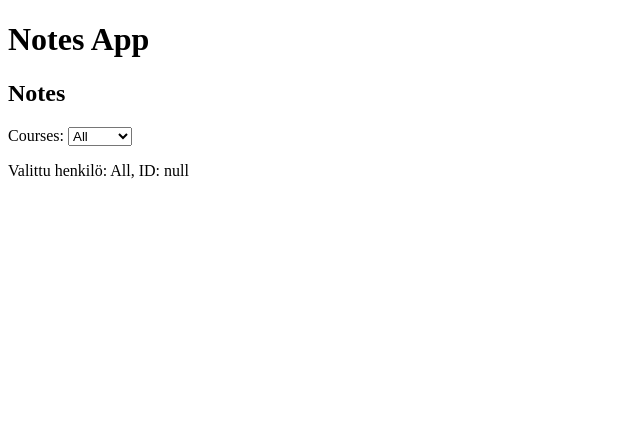
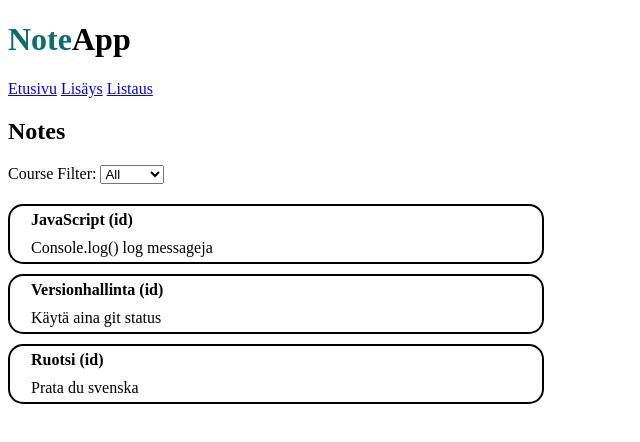
Before and after one commit to Rasmus1000/Note-App, a SvelteKit app: page /list in a window 1280 px wide. Shown: the top 442 px of the page, without its empty margins (0-640 px from the left). Built offline with nearby package versions, Linux system fonts and the light colour scheme.

Commit message:
Second commit

```diff
--- /dev/null
+++ b/src/lib/courseStore.js
@@ -0,0 +1,21 @@
+import { writable } from 'svelte/store';
+
+function createCourses(){
+    let og_courses = [
+    {nimi: "All"},
+    {nimi: "Jeppis"},
+    {nimi: "Jebulis"},
+    {nimi: "Ok"}
+    ];
+    // @ts-ignore
+    const { subscribe, set, update } = writable(og_courses);
+
+    return {
+        subscribe,
+        // @ts-ignore
+        add: (course) => update((courses) => [...courses, course]),
+        reset: () => set([])
+    }
+}
+
+export const courses = createCourses();
--- /dev/null
+++ b/src/lib/notes.json
@@ -0,0 +1,5 @@
+[
+    {"text": "Console.log() log messageja", "timestamp": "", "course": "JavaScript"},
+    {"text": "Käytä aina git status", "timestamp": "", "course": "Versionhallinta"},
+    {"text": "Prata du svenska", "timestamp": "", "course": "Ruotsi"}
+]
--- a/src/routes/+layout.svelte
+++ b/src/routes/+layout.svelte
@@ -1,2 +1,13 @@
-<h1>Notes App</h1>
+<h1><span>Note</span>App</h1>
+<nav>
+    <span><a href="/">Etusivu</a></span>
+    <span><a href="/add">Lisäys</a></span>
+    <span><a href="/list">Listaus</a></span>
+</nav>
 <slot />
+
+<style>
+    span{
+        color: rgb(10, 110, 110);
+    }
+</style>
--- /dev/null
+++ b/src/routes/Course.svelte
@@ -0,0 +1,4 @@
+<script>
+    export let name;
+
+</script>
--- a/src/routes/CourseSelect.svelte
+++ b/src/routes/CourseSelect.svelte
@@ -1,28 +1,39 @@
 <script>
-// @ts-nocheck
-    let courses = [
-        {nimi: "Jeppis", id: 0},
-        {nimi: "Jebulis", id: 1},
-        {nimi: "Ok", id: 2}
-    ];
 
-    const allOption = { nimi: "All", id: null };
-    courses = [allOption, ...courses];
+    import { courses } from '$lib/courseStore.js'
 
-    let selectedCourse = allOption;
+    // @ts-ignore
+    /**
+	 * @type {null | undefined}
+	 */
 
+    let selectedCourse;
+
+    // @ts-ignore
     function handleChange(event) {
     const selectedIndex = event.target.selectedIndex;
-    selectedCourse = courses[selectedIndex];
+    // @ts-ignore
+    selectedCourse = $courses[selectedIndex];
   }
 </script>
 
+<!-- Luo alasvetovalikko -->
 <select on:change={handleChange}>
-    {#each courses as course (course.id)}
-      <option value={course.id}>{course.nimi}</option>
-    {/each}
+  {#each $courses as course}
+    <option value={course.nimi}>{course.nimi}</option>
+  {/each}
 </select>
 
-{#if selectedCourse !== null}
-  <p>Valittu henkilö: {selectedCourse.nimi}, ID: {selectedCourse.id}</p>
+<!-- Näytä valittu objekti -->
+{#if selectedCourse !== undefined && selectedCourse !== null}
+  <p>Valittu objekti: {selectedCourse}</p>
 {/if}
+{#if selectedCourse === null}
+  <p>Valittu objekti: All</p>
+{/if}
+
+<style>
+  select{
+    margin-bottom: 20px;
+  }
+</style>
--- /dev/null
+++ b/src/routes/Note.svelte
@@ -0,0 +1,31 @@
+<script>
+// @ts-nocheck
+
+    export let text;
+    export let timestamp;
+    export let course;
+</script>
+
+<div>
+    <h4>{timestamp} {course} (id)</h4>
+    <p>{text}</p>
+</div>
+
+<style>
+    div{
+        border: 2px solid black;
+        border-radius: 15px;
+        margin-bottom: 10px;
+        padding-left: 1rem;
+        padding-right: 1rem;
+        max-width: 500px;
+    }
+    h4{
+        margin: 0;
+        padding: 5px;
+    }
+    p{
+        margin: 0;
+        padding: 5px;
+    }
+</style>
--- /dev/null
+++ b/src/routes/NoteList.svelte
@@ -0,0 +1,15 @@
+<script>
+	import Note from "./Note.svelte";
+    import notes from '$lib/notes.json'
+
+    //let notes = [
+    //    {text: "Console.log() log messageja", timestamp: new Date().toLocaleDateString(), course: 'JavaScript'},
+    //    {text: "Käytä aina git status", timestamp: new Date().toLocaleDateString(), course: 'Versionhallinta'},
+    //    {text: "Prata du svenska", timestamp: new Date().toLocaleDateString(), course: 'Ruotsi'}
+    //];
+
+</script>
+
+{#each notes as note}
+    <Note {...note}/>
+{/each}
--- a/src/routes/add/+page.svelte
+++ b/src/routes/add/+page.svelte
@@ -1 +1,7 @@
+<script>
+	import AddCourse from "../AddCourse.svelte";
+
+</script>
 <h2>Add Courses</h2>
+
+<AddCourse />
--- a/src/routes/list/+page.svelte
+++ b/src/routes/list/+page.svelte
@@ -1,7 +1,11 @@
 <script>
 	import CourseSelect from "../CourseSelect.svelte";
+	import NoteList from "../NoteList.svelte";
+
 
 </script>
 <h2>Notes</h2>
 
-Courses: <CourseSelect />
+Course Filter: <CourseSelect />
+
+<NoteList />
```
Also changed, not shown: src/routes/AddCourse.svelte (+16 -0 lines).
